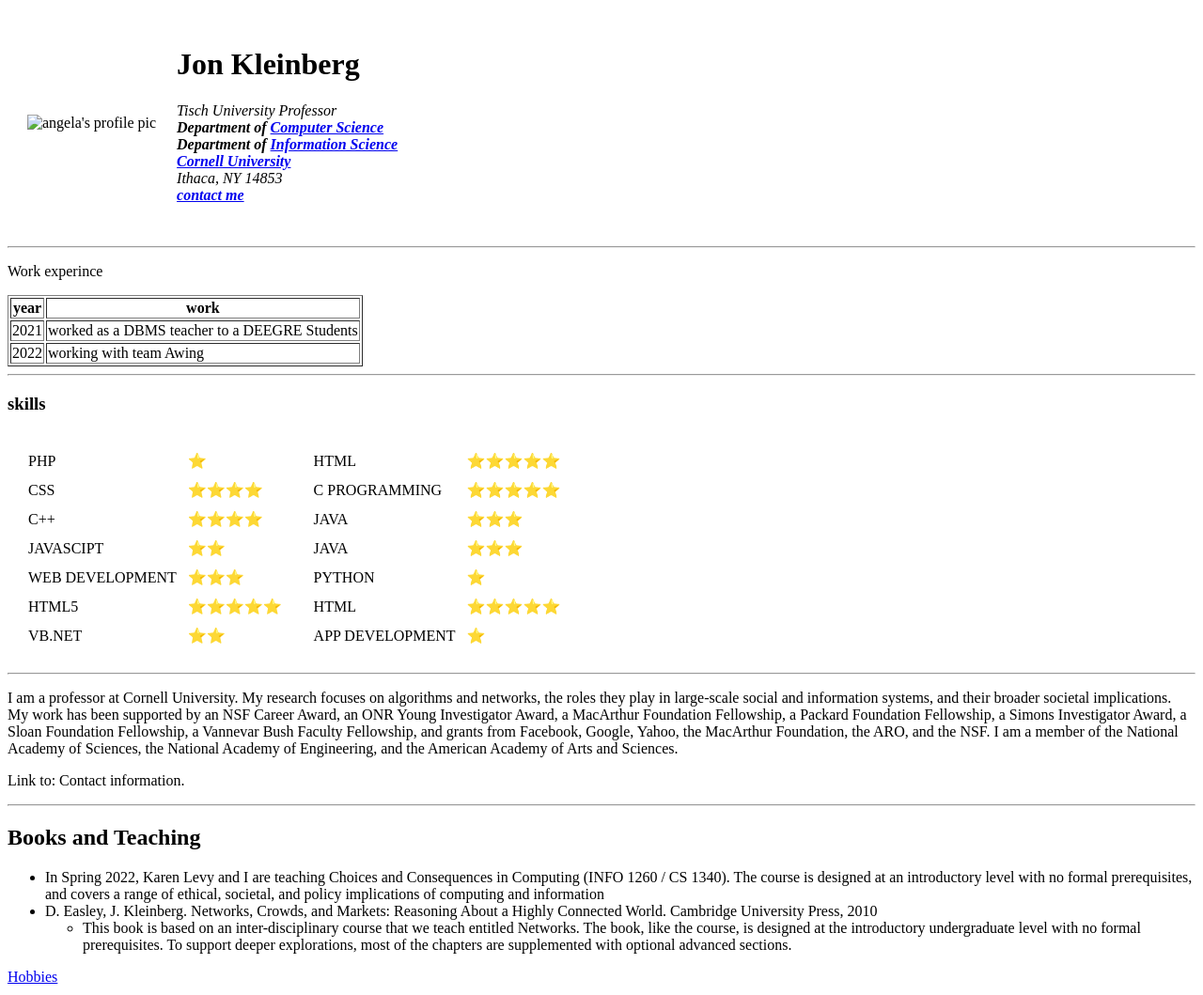
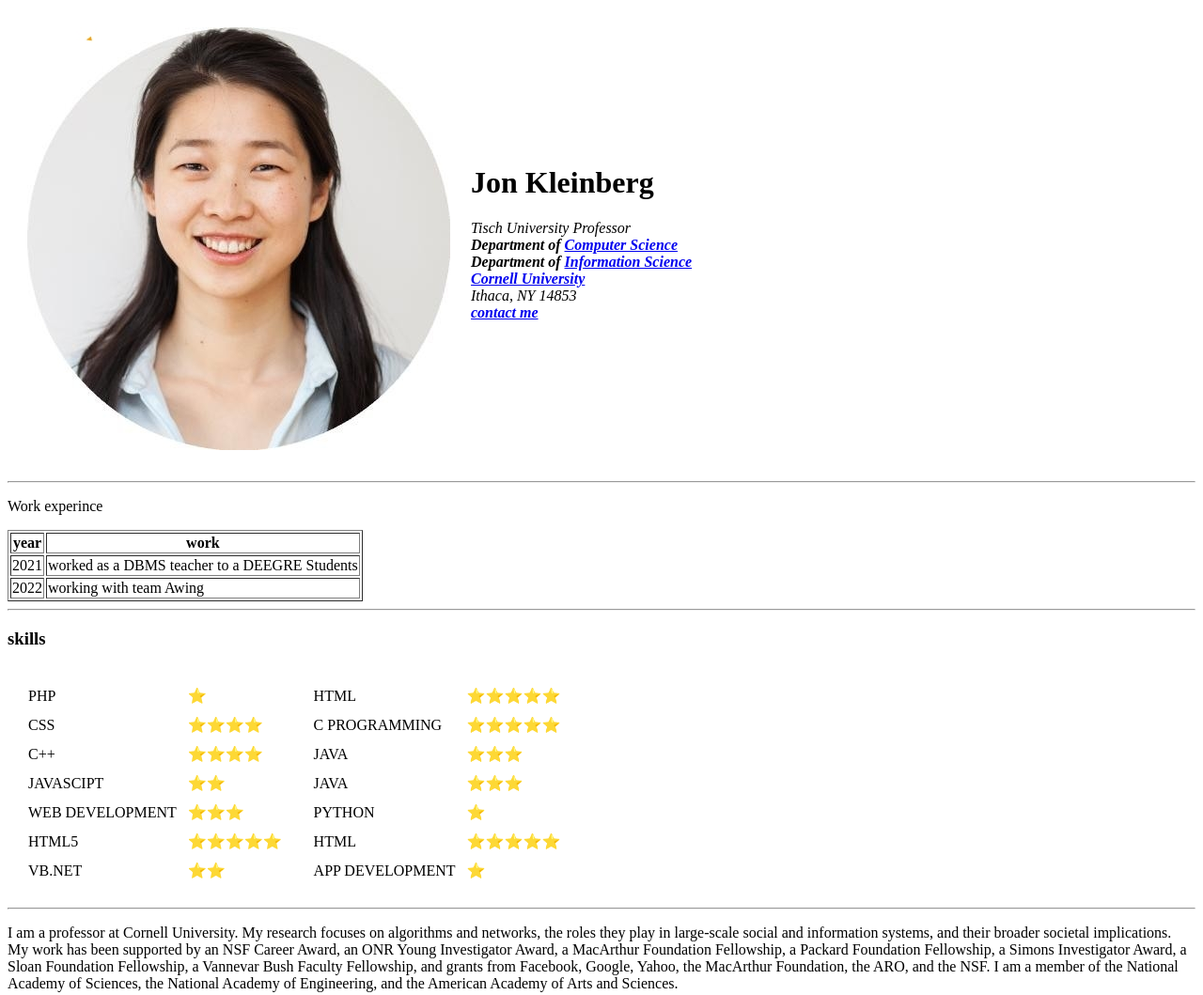
Before and after one commit to ViraniBushra/localsite, a plain HTML site: page index.html in a window 1280 px wide. Shown: the top 1059 px of the page at 94% size. Drawn offline with Linux system fonts and the light colour scheme.

Commit message:
image/
removed

```diff
--- a/index.html
+++ b/index.html
@@ -9,7 +9,7 @@
 <body>
   <table CellSpacing="20">
     <tr>
-      <td><img src="images/angela.png" alt="angela's profile pic"></td>
+      <td><img src="angela.png" alt="angela's profile pic"></td>
       <td>
         <h1>Jon Kleinberg</h1>
         <p><em>Tisch University Professor
```
